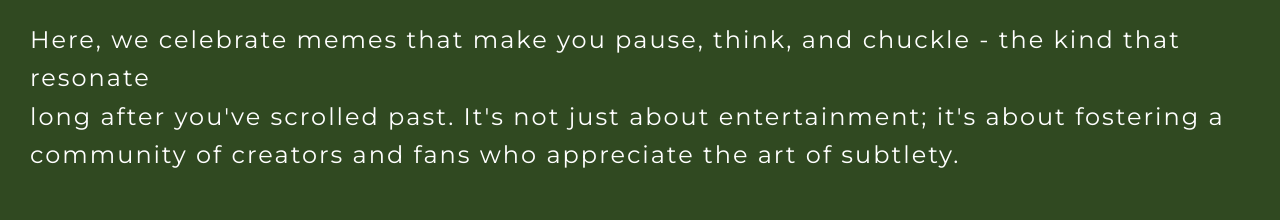
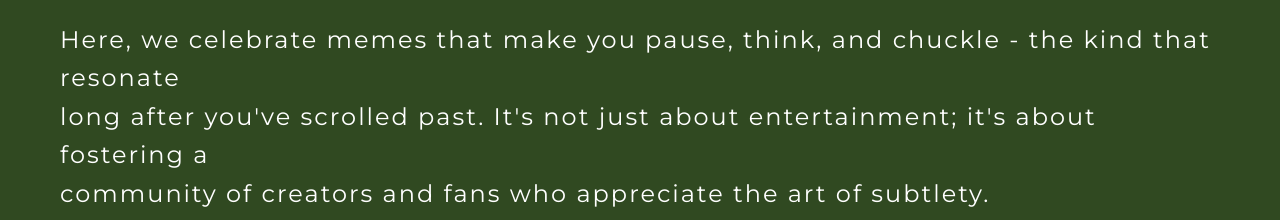
Before and after one commit to Peekreatives2023/pepe, a plain HTML site: page index.html in a window 1280 px wide. Shown: the part 732-952 px from the top of the page. Drawn offline with Linux system fonts and the light colour scheme; a web font is replaced by a local one.

Commit message:
I adjusted the paddings of the stand alone texts

```diff
--- a/styles.css
+++ b/styles.css
@@ -175,8 +175,8 @@ body{
     font-size:24px;
     letter-spacing: 2px;
     line-height: 1.6;
-    padding-left: 30px;
-    padding-right: 30px;
+    padding-left: 60px;
+    padding-right: 60px;
 }
 
 .how-to-buy {
```
